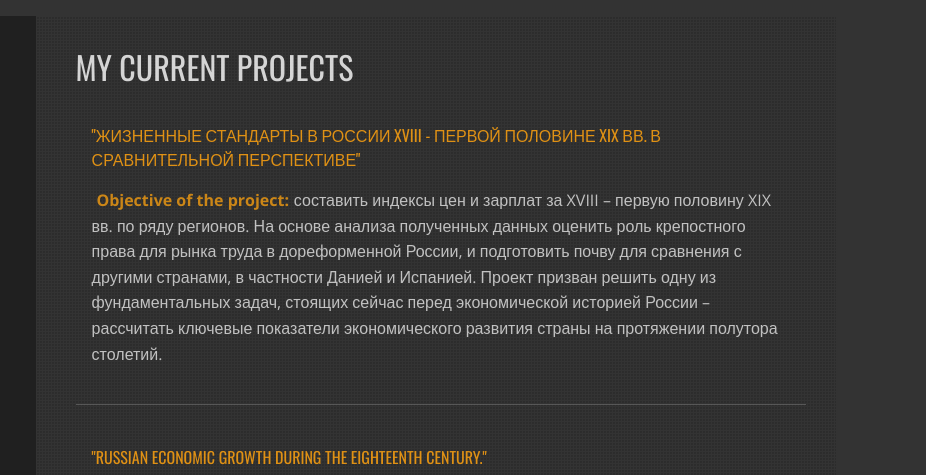
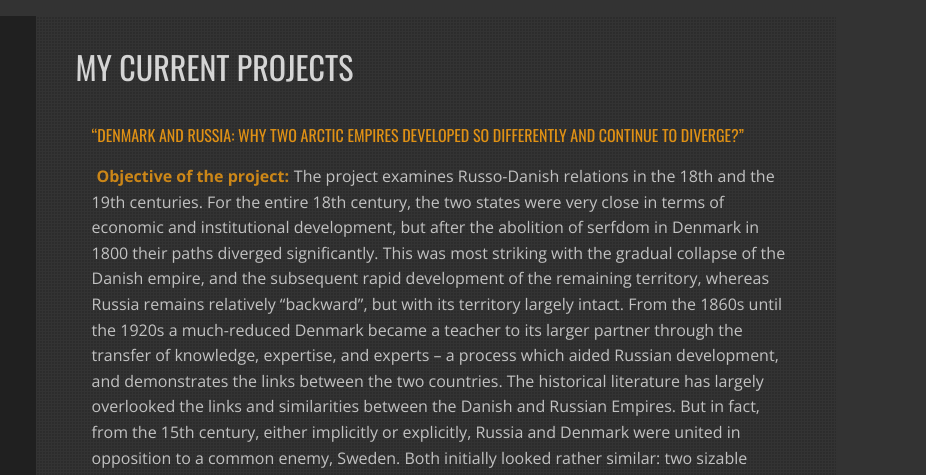
Before and after one commit to quterma/KES-portfolio, a website: page current.html in a window 1280 px wide. Shown: the top 475 px of the page, 354-1280 px from the left. Drawn offline with nearby package versions, Linux system fonts and the light colour scheme.

Commit message:
add content

```diff
--- a/current.html
+++ b/current.html
@@ -62,11 +62,48 @@
 
 			<main class="main">
 				<h2 class="main__subtitle">My current projects</h2>
+				<!-- Project -->
+				<section class="current-section">
+					<div class="current-section__title">
+						<a
+							href="https://www.sdu.dk/en/om_sdu/fakulteterne/samfundsvidenskab/sam_nyhedsliste/marie-curie-2021"
+							target="_blank"
+							rel="noopener noreferrer"
+						>
+							<p class="aboutme__citation hovering">
+								“Denmark and Russia: Why two Arctic empires developed so differently and continue to diverge?”
+							</p>
+						</a>
+					</div>
+					<p class="common__text">
+						<span class="bold">Objective of the project:</span>The project examines Russo-Danish relations in the 18th and the
+						19th centuries. For the entire 18th century, the two states were very close in terms of economic and institutional
+						development, but after the abolition of serfdom in Denmark in 1800 their paths diverged significantly. This was
+						most striking with the gradual collapse of the Danish empire, and the subsequent rapid development of the
+						remaining territory, whereas Russia remains relatively “backward”, but with its territory largely intact. From the
+						1860s until the 1920s a much-reduced Denmark became a teacher to its larger partner through the transfer of
+						knowledge, expertise, and experts – a process which aided Russian development, and demonstrates the links between
+						the two countries. The historical literature has largely overlooked the links and similarities between the Danish
+						and Russian Empires. But in fact, from the 15th century, either implicitly or explicitly, Russia and Denmark were
+						united in opposition to a common enemy, Sweden. Both initially looked rather similar: two sizable monarchies
+						covering large parts of northern and continental Europe, as well as Artic territories, with relatively “backward”
+						institutional and technological bases. Until the late nineteenth century both could maintain an illusion of
+						self-sufficiency. Thus, goods from industrial heartlands (e.g. Schleswig and Holstein in the case of Denmark, and
+						the European heartland of Russia, and the Urals) could be traded with inhabitants of fertile agricultural lands
+						(including Denmark proper and the southern part of Russia) or of mountainous regions rich in national resources
+						(Norway and the Urals). Moreover, institutional similarities, most obviously serfdom and an absolutist monarchy,
+						hampered economic and social development. The overarching question motivating the project is to explore what
+						accounts for the ultimately divergent pathways of the two empires as well as the rapid disintegration of the
+						Danish Empire and the survival of the Russian Empire, given their initial similarities.
+					</p>
+				</section>
+
+				<!-- Project -->
 				<section class="current-section">
 					<div class="current-section__title">
 						<a href="https://hum.hse.ru/proj/livingstandards" target="_blank" rel="noopener noreferrer">
 							<p class="aboutme__citation hovering">
-								"Жизненные стандарты в России XVIII - первой половине XIX вв. в сравнительной перспективе"
+								“Жизненные стандарты в России XVIII - первой половине XIX вв. в сравнительной перспективе”
 							</p>
 						</a>
 					</div>
@@ -78,6 +115,8 @@
 						ключевые показатели экономического развития страны на протяжении полутора столетий.
 					</p>
 				</section>
+
+				<!-- Project -->
 				<section class="current-section">
 					<div class="current-section__title">
 						<a
@@ -85,7 +124,7 @@
 							target="_blank"
 							rel="noopener noreferrer"
 						>
-							<p class="aboutme__citation hovering">"Russian economic growth during the eighteenth century."</p>
+							<p class="aboutme__citation hovering">“Russian economic growth during the eighteenth century.”</p>
 						</a>
 					</div>
 					<p class="common__text">
```
Also changed, not shown: index.html (+2 -2 lines).
